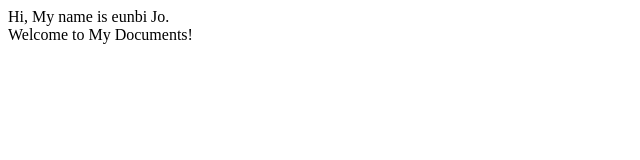
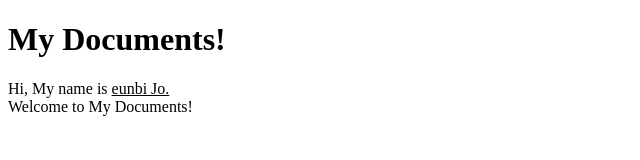
Before and after one commit to mittwoch01/My_Documents, a plain HTML site: page public/index.html in a window 1280 px wide. Shown: the whole page, without its empty margins (0-640 px from the left). Drawn offline with Linux system fonts and the light colour scheme.

Commit message:
div로 body 감싸기, eunbi Jo 이름에 밑줄, 설명수정

```diff
--- a/public/Style.css
+++ b/public/Style.css
@@ -0,0 +1 @@
+p{ color: antiquewhite; }
--- a/public/index.html
+++ b/public/index.html
@@ -5,10 +5,20 @@
     <meta http-equiv="X-UA-Compatible" content="IE=edge">
     <meta name="viewport" content="width=device-width, initial-scale=1.0">
     <title>My Document</title>
+    <!-- style-->
+    <style></style>
 </head>
 <body>
-    Hi, My name is eunbi Jo.
-    <br/>
-    Welcome to My Documents!
+    <!--layout-->
+    <div id="wrap">
+      <h1>My Documents!</h1>
+        <p>
+        Hi, My name is <u>eunbi Jo.</u>
+        <br />
+        Welcome to My Documents!
+        </p>
+    </div>
+    <!--script-->
+    <script> </script>
 </body>
 </html>
```
